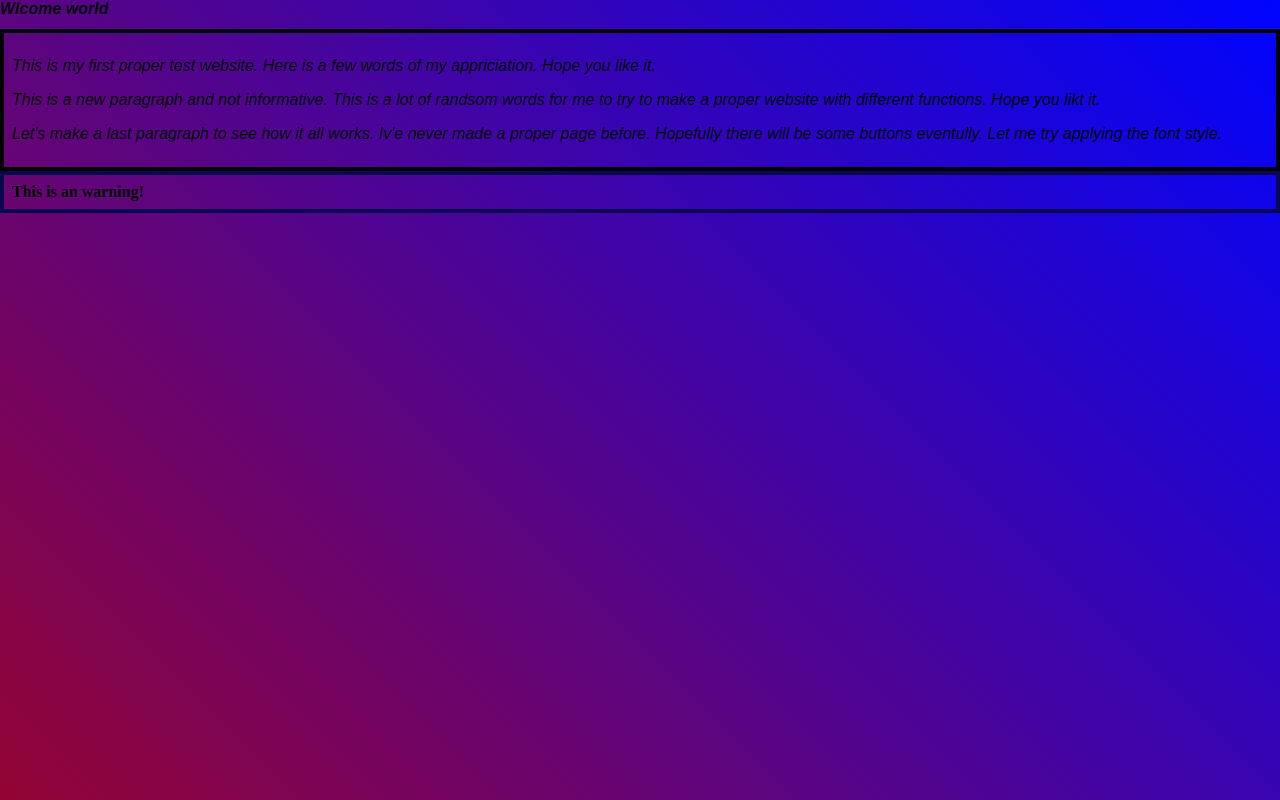
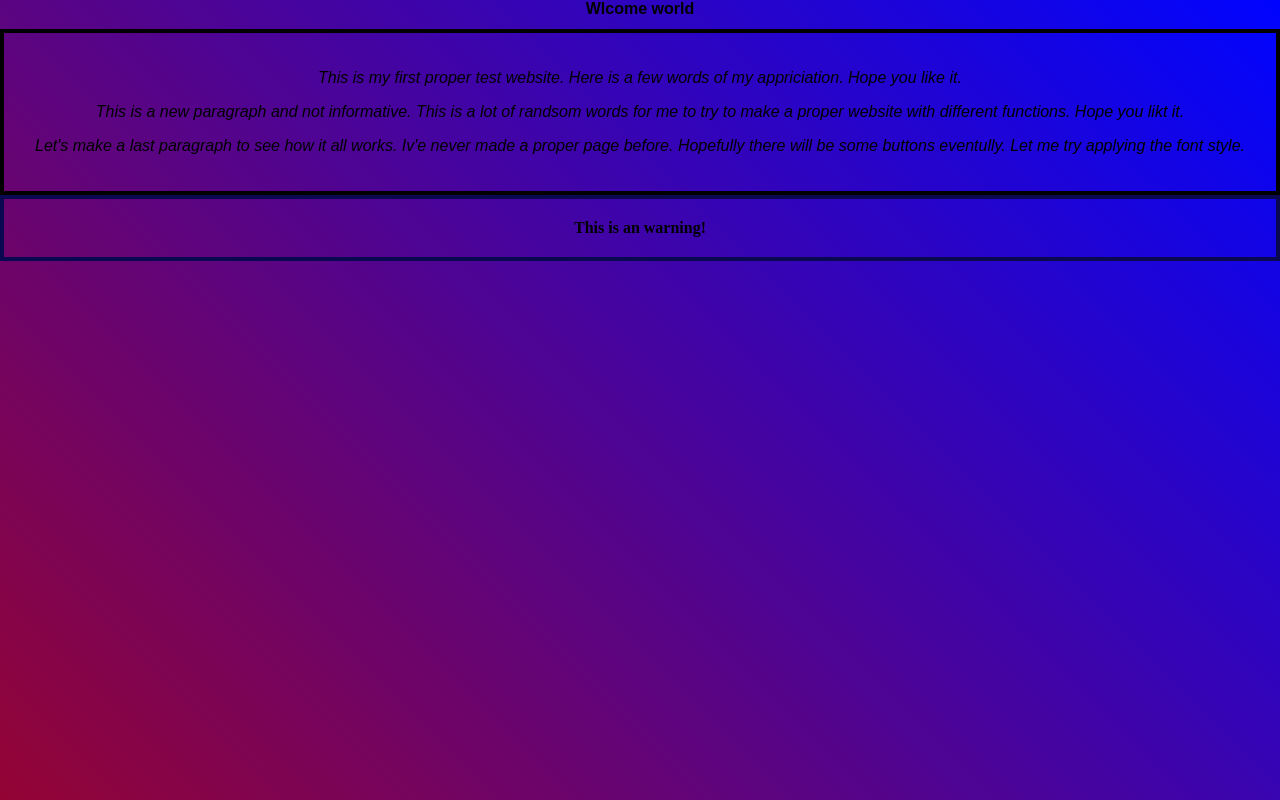
Before and after one commit to Victoriagjolstad/GetAc, a plain HTML site: page index.html in a window 1280 px wide. Drawn offline with Linux system fonts and the light colour scheme.

Commit message:
Update style.css

```diff
--- a/style.css
+++ b/style.css
@@ -1,17 +1,26 @@
 body {
     margin: 0;
+    text-align: center;
     background: linear-gradient(45deg, rgb(148, 4, 52), rgb(0, 4, 255));
+}
+
+div {
+    font-family: Arial, Helvetica, sans-serif|;
 }
 
 .sansserif {
     font-family: Arial, Helvetica, sans-serif;
     font-size: medium;
+    font-style: normal;
+}
+
+.sansserif.it {
     font-style: italic;
 }
 
 .notebox {
     border: 4px solid rgb(0, 0, 0);
-    padding: .5em;
+    padding: 20px;
 }
 
 .notebox.alert {
```
